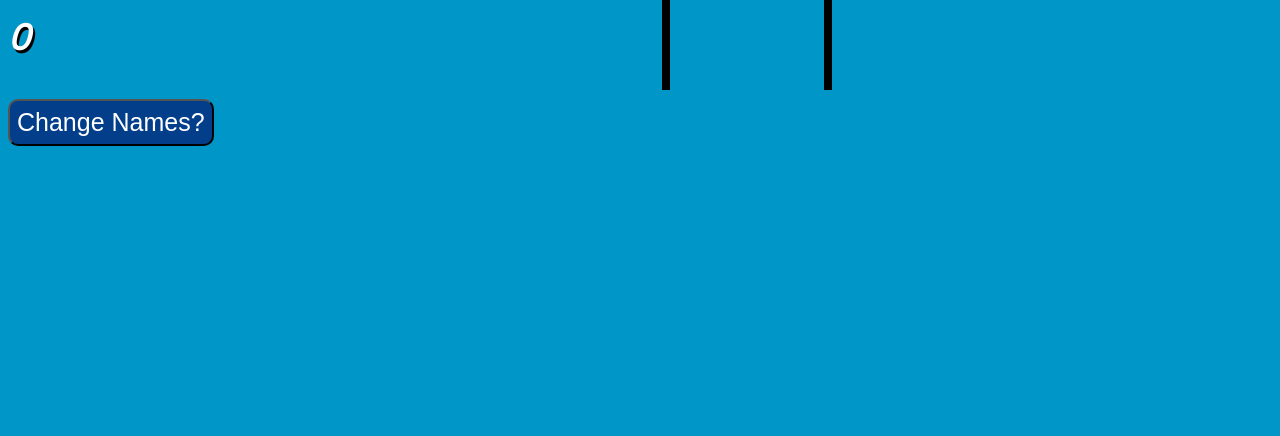
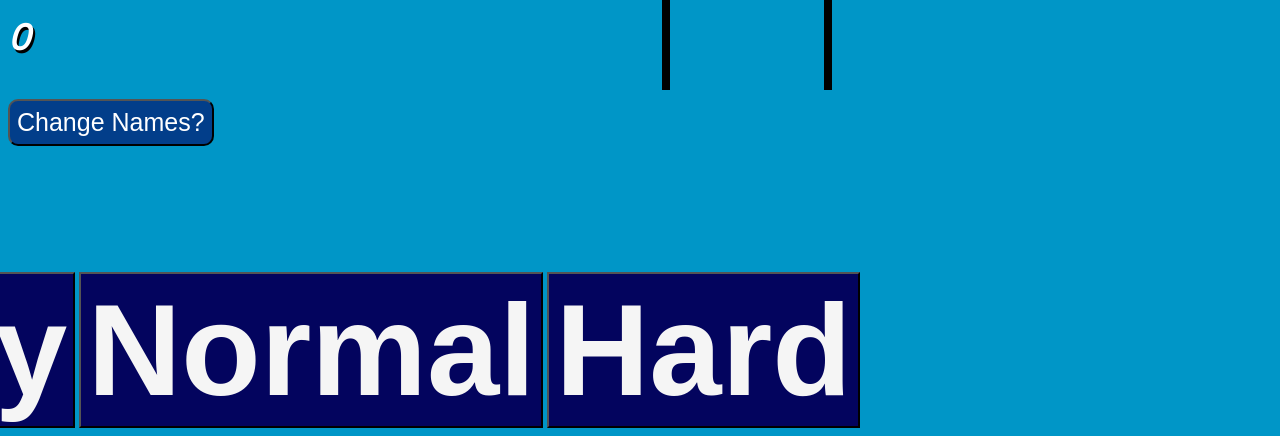
Before and after one commit to Vishal1720/tictactoewithdb, a plain HTML site: page public/ttt.html in a window 1280 px wide. Shown: the part 604-1040 px from the top of the page. Before the commit the page ends 824 px from the top, so only its background shows below. Drawn offline with nearby package versions, Linux system fonts and the light colour scheme.

Commit message:
Update ttt.html
added button easy normal hard button

```diff
--- a/public/ttt.html
+++ b/public/ttt.html
@@ -54,6 +54,10 @@
     <button id="nameChanges" onclick="change1name()" >Change Names?</button><br>
     <button id="retry" onclick="resetValues()">Retry??</button>
 
+    <input type="button" value="Easy" id="easy" onclick="modes('easy')">
+    <input type="button" value="Normal" id="normal" onclick="modes('normal')">
+    <input type="button" value="Hard" id="hard" onclick="modes('hard')">
+
     <script src="https://cdn.jsdelivr.net/npm/axios/dist/axios.min.js"></script>
     <script src="ttt.js"></script>
 
```
